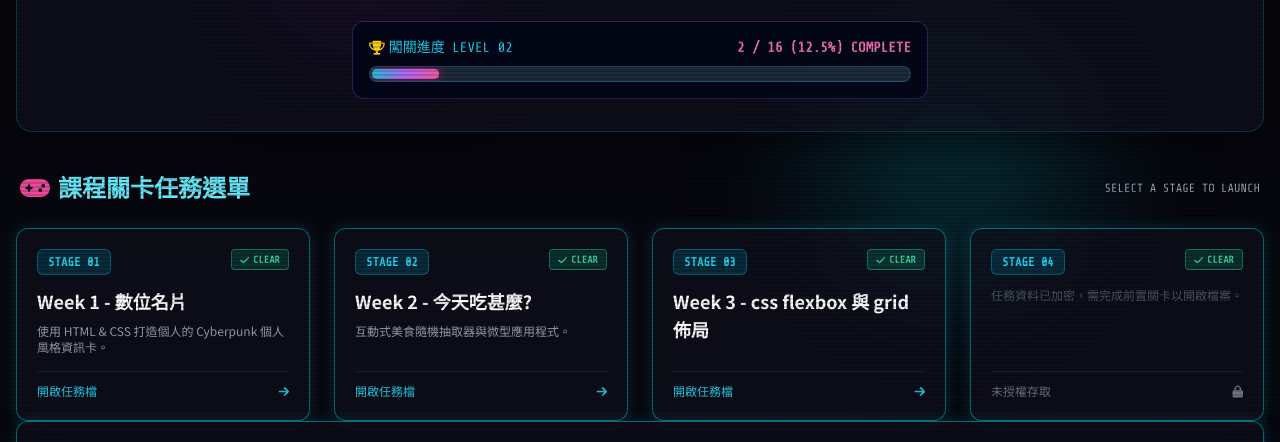
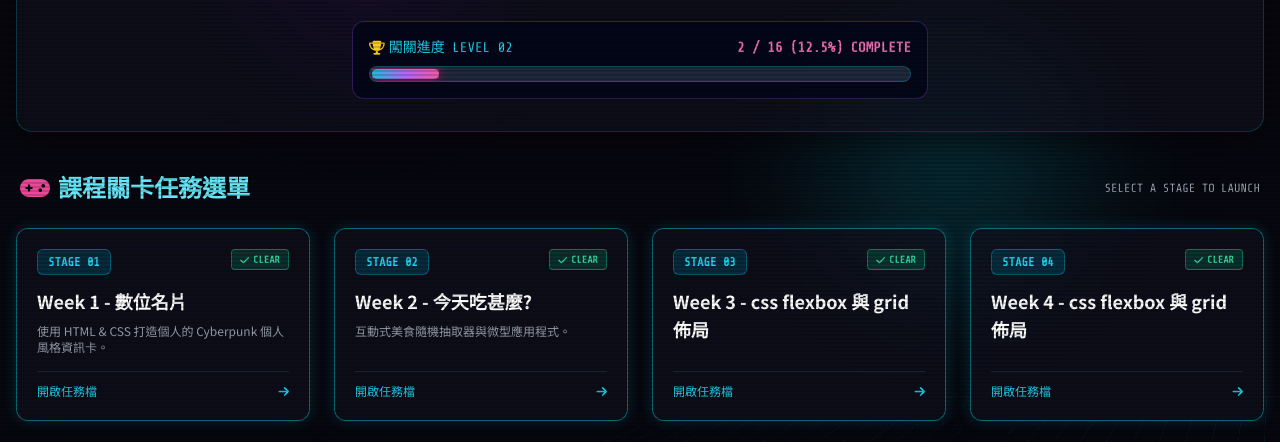
Before and after one commit to s26122159/evan-code, a plain HTML site: page index.html in a window 1280 px wide. Shown: the part 316-758 px from the top of the page. Drawn offline with nearby package versions, Linux system fonts and the light colour scheme.

Commit message:
Update index.html

```diff
--- a/index.html
+++ b/index.html
@@ -386,7 +386,7 @@
                 </a>
 
 
-          <!-- STAGE 04 (UNLOCKED) -->
+           <!-- STAGE 04 (UNLOCKED) -->
                 <a href="w4/index.html" class="glass-card card-unlocked rounded-xl p-5 flex flex-col justify-between group cursor-pointer transition-all">
                     <div>
                         <div class="flex justify-between items-start mb-3">
@@ -397,15 +397,18 @@
                                 <i class="fa-solid fa-check text-[10px]"></i> CLEAR
                             </span>
                         </div>
-                        <p class="text-xs text-gray-600 mb-4">
-                            任務資料已加密，需完成前置關卡以開啟檔案。
+                        <h3 class="text-lg font-bold text-white group-hover:text-cyan-300 transition-colors mb-2">
+                            Week 4 - css flexbox 與 grid 佈局
+                        </h3>
+                        <p class="text-xs text-gray-400 mb-4 line-clamp-2">
+
                         </p>
                     </div>
-                    <div class="pt-3 border-t border-slate-800/80 flex items-center justify-between text-xs font-mono-tech text-gray-500">
-                        <span>未授權存取</span>
-                        <i class="fa-solid fa-lock"></i>
+                    <div class="pt-3 border-t border-slate-700/50 flex items-center justify-between text-xs font-mono-tech text-cyan-400 group-hover:translate-x-1 transition-transform">
+                        <span>開啟任務檔</span>
+                        <i class="fa-solid fa-arrow-right"></i>
                     </div>
-                </div>
+                </a>
 
                 <!-- STAGE 05 (LOCKED) -->
                 <div onclick="showLockedToast('Week 5')" class="glass-card card-locked rounded-xl p-5 flex flex-col justify-between group cursor-not-allowed">
```
